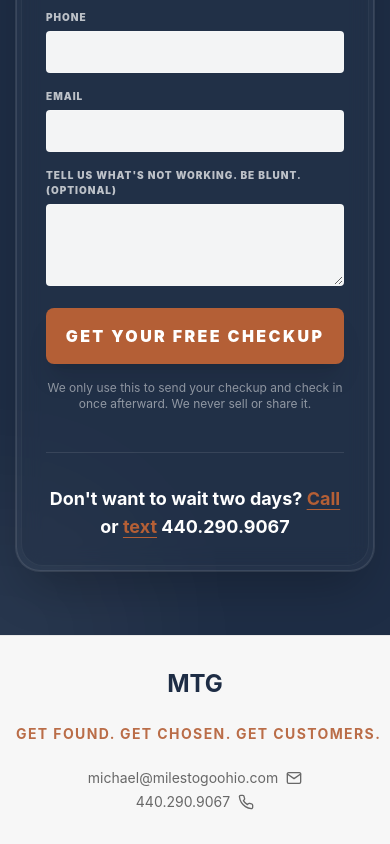
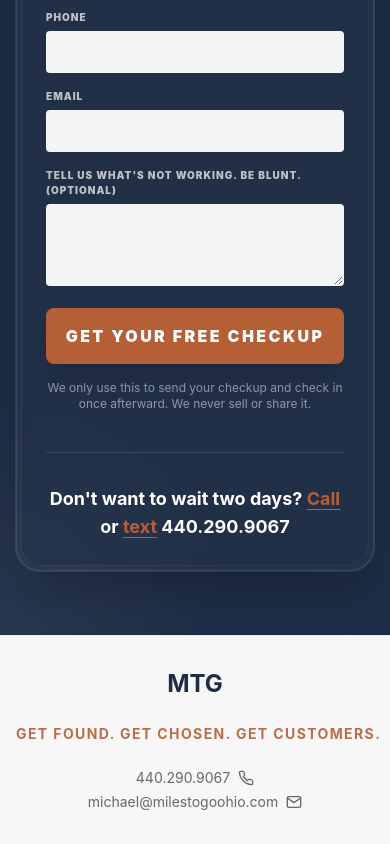
Before and after one commit to mtg-ohio/miles-to-go-site, a React (Vite) app: page / in a window 390 px wide. Shown: the part 6643-7487 px from the top of the page. Built offline with nearby package versions, Linux system fonts and the light colour scheme.

Commit message:
Footer: phone above email

```diff
--- a/src/components/Footer.tsx
+++ b/src/components/Footer.tsx
@@ -19,18 +19,18 @@ const Footer: React.FC = () => {
 
           <div className="text-center md:text-right text-mtg-charcoal opacity-70 text-sm space-y-1">
             <a
+              href="tel:4402909067"
+              className="flex items-center justify-center md:justify-end hover:text-mtg-rust transition-colors"
+            >
+              <span className="mr-2">440.290.9067</span>
+              <PhoneIcon className="w-4 h-4" />
+            </a>
+            <a
               href="mailto:michael@milestogoohio.com"
               className="flex items-center justify-center md:justify-end hover:text-mtg-rust transition-colors"
             >
               <span className="mr-2">michael@milestogoohio.com</span>
               <EmailIcon className="w-4 h-4" />
-            </a>
-            <a
-              href="tel:4402909067"
-              className="flex items-center justify-center md:justify-end hover:text-mtg-rust transition-colors"
-            >
-              <span className="mr-2">440.290.9067</span>
-              <PhoneIcon className="w-4 h-4" />
             </a>
           </div>
 
```
